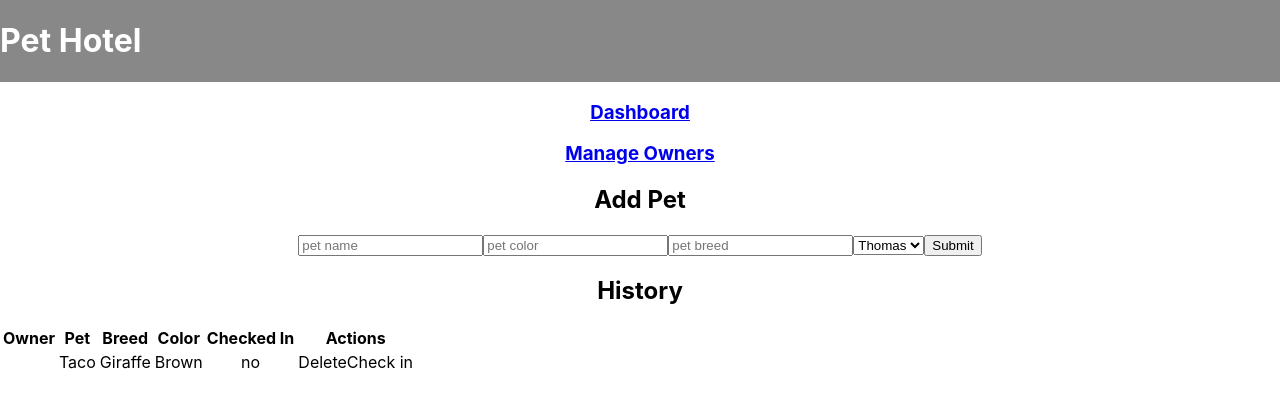
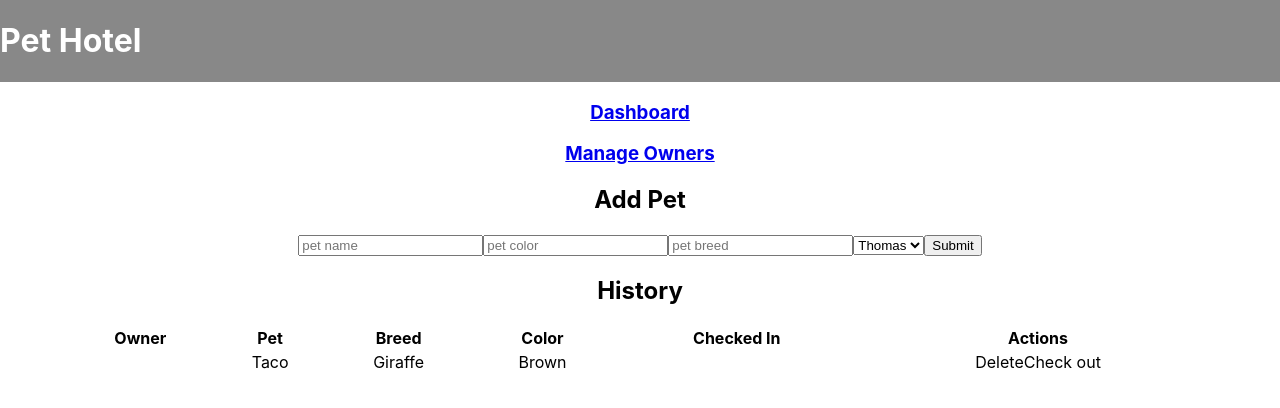
Before and after one commit to tgroselyn/pet-hotel, a React (Create React App) app: page /#/dashboard in a window 1280 px wide. Shown: the top 408 px of the page. Built offline with nearby package versions, Linux system fonts and the light colour scheme; no server answers.

Commit message:
table conditional render working again

```diff
--- a/src/components/App/App.css
+++ b/src/components/App/App.css
@@ -7,3 +7,9 @@ header {
   display: flex;
   color: white;
 }
+
+table {
+  width: 90%;
+  margin: 10px auto;
+  text-align: center;
+}
--- a/src/components/Dashboard/Dashboard.js
+++ b/src/components/Dashboard/Dashboard.js
@@ -28,10 +28,10 @@ class Dashboard extends Component {
                 <td>{pet.name}</td>
                 <td>{pet.breed}</td>
                 <td>{pet.color}</td>
-                <td>{pet.is_checked_in || 'no'}</td>
+                <td>{pet.is_checked_in !== 'Null' ? pet.is_checked_in : 'no'}</td>
                 <td>
                     <span onClick={() => this.handleDelete(pet.id)}>Delete</span>
-                    {pet.checkedIn ?
+                    {pet.is_checked_in !== 'Null' ?
                     <span onClick={() => this.handleCheckout(pet.id)}>Check out</span> :
                     <span onClick={() => this.handleCheckin(pet.id)}>Check in</span>
                     }
```
